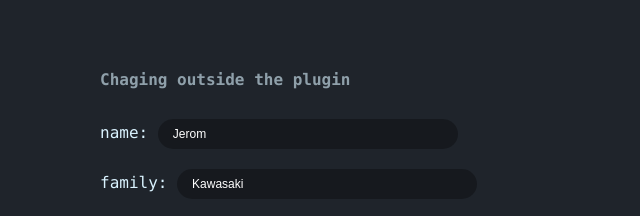
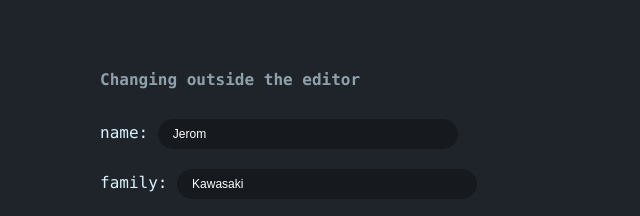
Before and after one commit to neSpecc/editor-reactive, a website built with Parcel: page src/index.html in a window 1280 px wide. Shown: the part 134-350 px from the top of the page, 0-640 px from the left. Built offline with nearby package versions, Linux system fonts and the light colour scheme.

Commit message:
upd index

```diff
--- a/src/index.html
+++ b/src/index.html
@@ -3,7 +3,7 @@
 <div id=editor></div>
 
 <div class="demo">
-    <h4 >Chaging outside the plugin </h4>
+    <h4 >Changing outside the editor </h4>
     name: <input type="text" oninput="change({name: this.value})" value="Jerom"> <br>
     family: <input type="text" oninput="change({family: this.value})" value="Kawasaki"> <br>
     caption: <input type="text" oninput="change({caption: this.value})" value="Apple Developers Program">
```
Also changed, not shown: dist/index.html.
